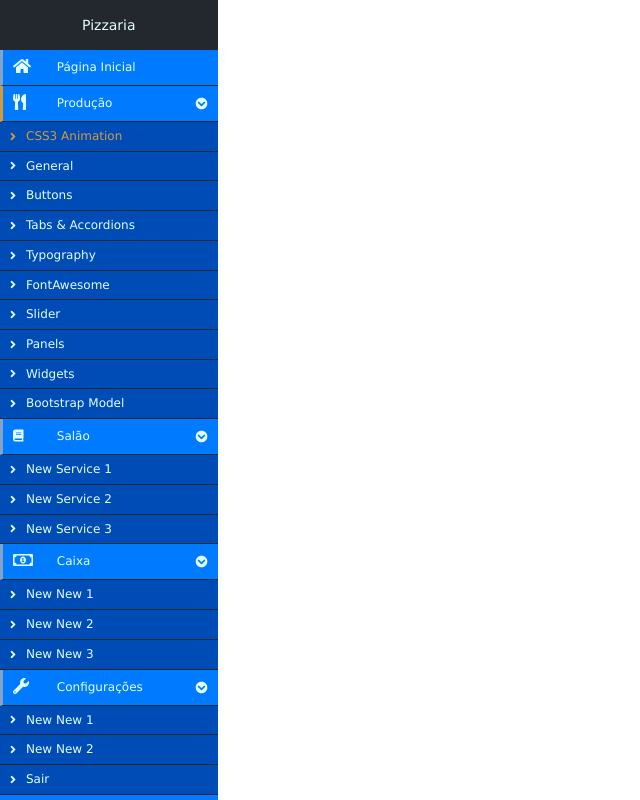
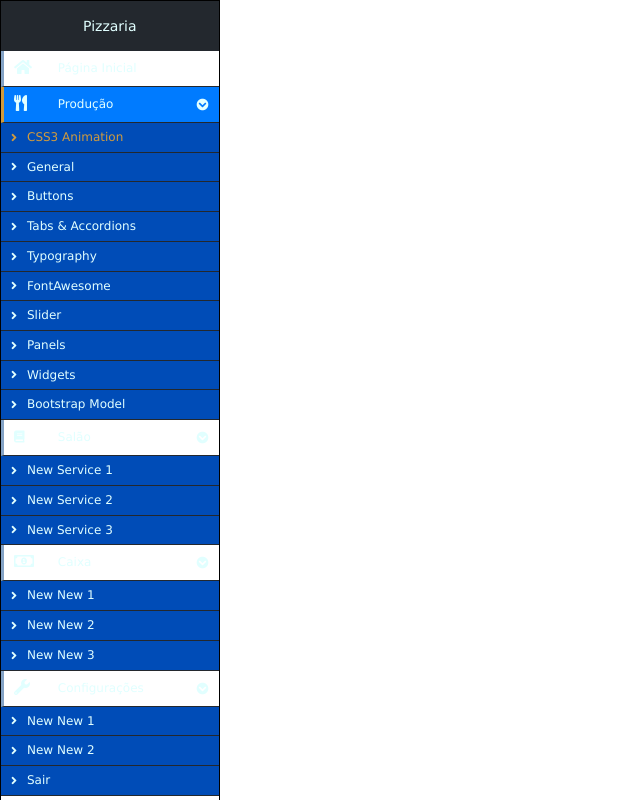
Before and after one commit to Marcelo-Pottier/sa_senai, a PHP site: page /imports/sidebar/sidebar.php in a window 1280 px wide. Shown: the whole page, without its empty margins (0-640 px from the left). Run offline with PHP 8.4, Linux system fonts and the light colour scheme; some libraries are stand-ins or nearby versions.

Commit message:
correção navbar

```diff
--- a/imports/sidebar/sidebar.css
+++ b/imports/sidebar/sidebar.css
@@ -20,13 +20,13 @@
   font-family: verdana;
   font-size: 12px;
   font-weight: 200;
-  background-color: #007bff;
   position: fixed;
   top: 0px;
   padding-left: 0px;
   height: 100%;
   width: 17%;
   color: #e1ffff;
+  border: 1px solid black;
 }
 
 .nav-side-menu .brand {
```
